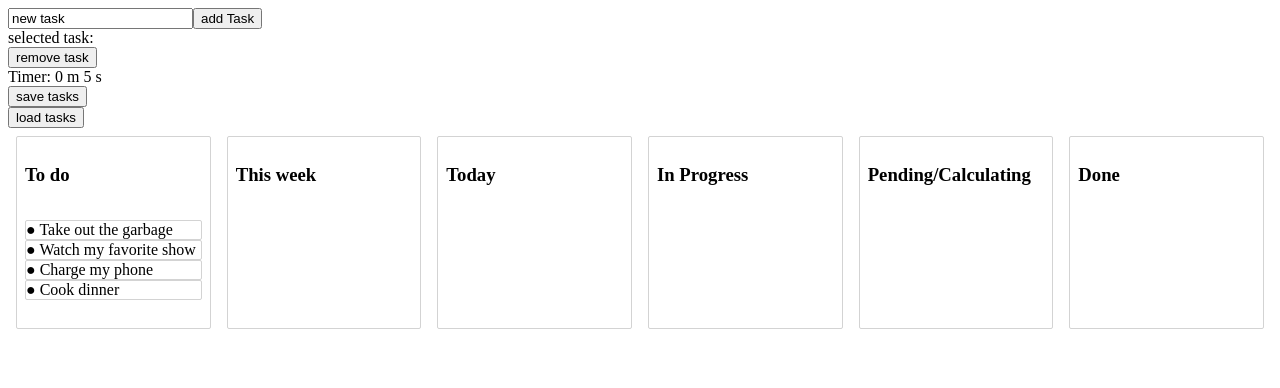
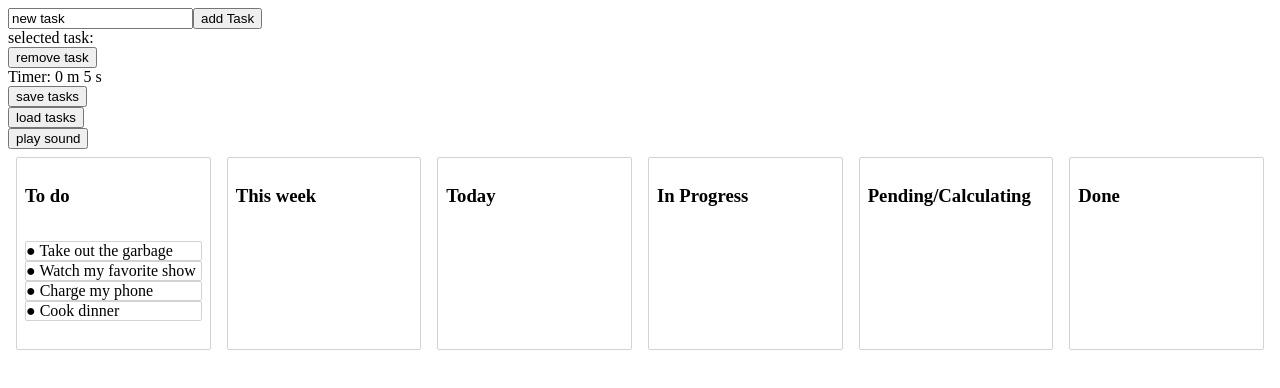
Before and after one commit to mofumofu1729/KanbanTimerProto, a React (Create React App) app: page / in a window 1280 px wide. Shown: the top 388 px of the page. Built offline with nearby package versions, Linux system fonts and the light colour scheme.

Commit message:
音声再生のためのボタンを追加

```diff
--- a/src/index.js
+++ b/src/index.js
@@ -165,6 +165,10 @@ class App extends React.Component {
           <input type="button" value="load tasks" onClick={loadTasks} />
         </div>
 
+        <div>
+          <input type="button" value="play sound" />
+        </div>
+
         <DragDropContext onDragEnd={this.onDragEnd}>
           <Container>
          {this.state.columnOrder.map(columnId => {
```
